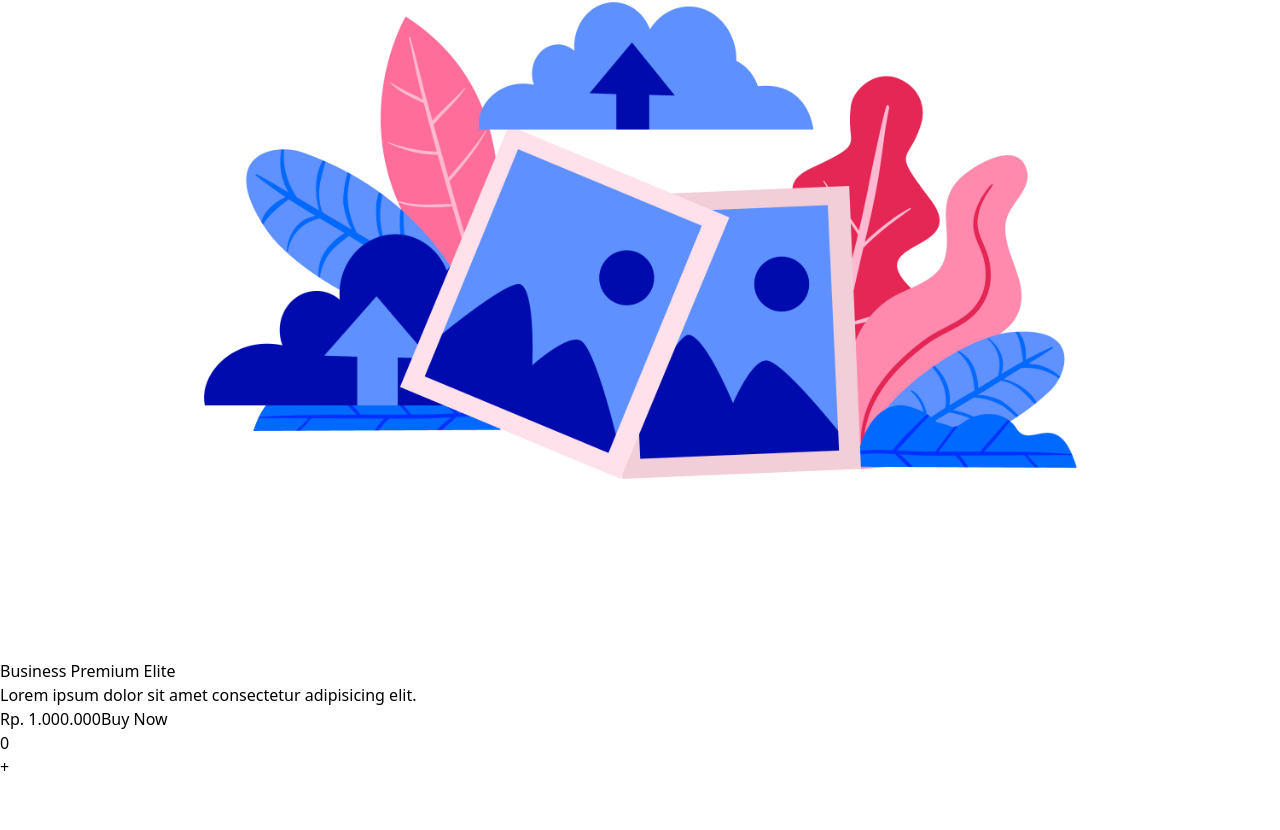
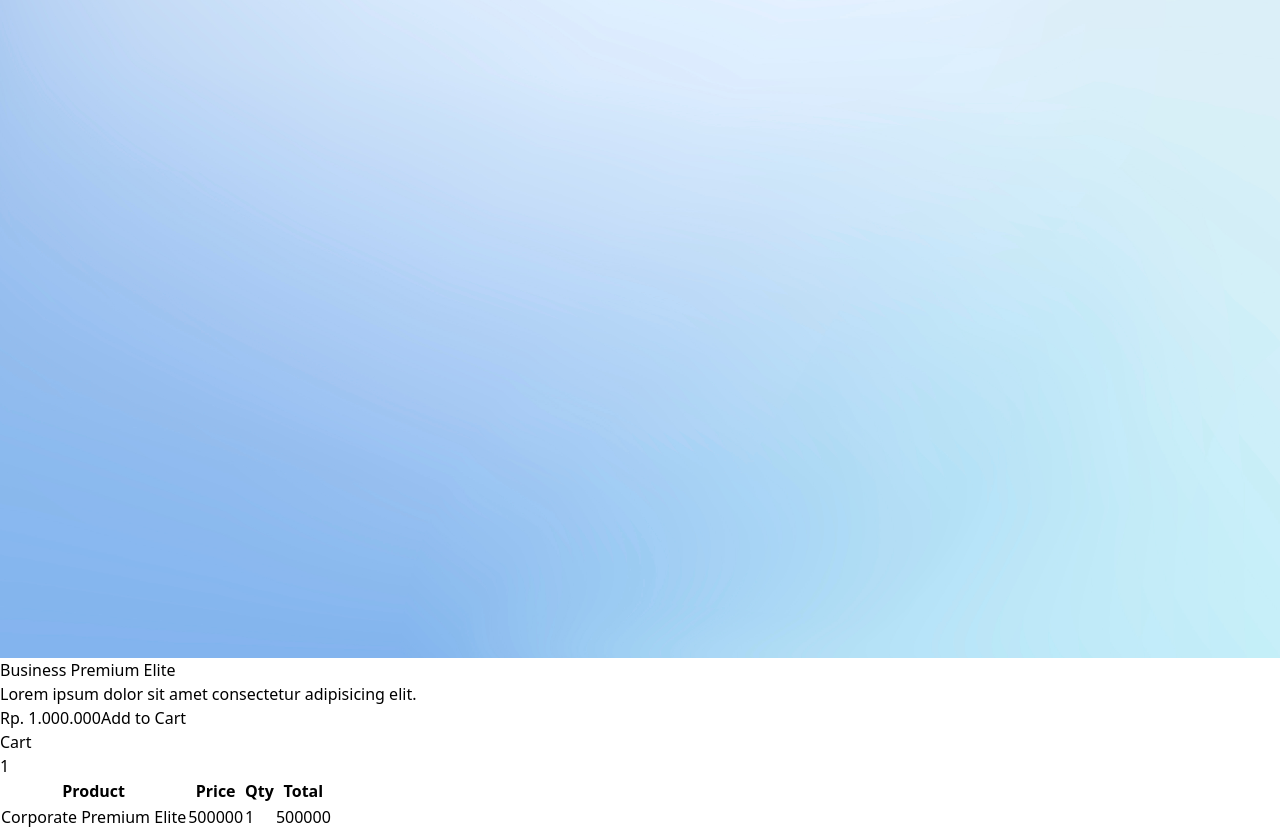
Before and after one commit to Startang141/react-vip, a React (Vite) app: page /products in a window 1280 px wide. Shown: the part 1168-1998 px from the top of the page. Before the commit the page ends 1947 px from the top, so only its background shows below. Built offline with nearby package versions, Linux system fonts and the light colour scheme.

Commit message:
Make Cart Using UseState

```diff
--- a/src/components/Elements/Button/Button.jsx
+++ b/src/components/Elements/Button/Button.jsx
@@ -9,7 +9,7 @@ const Button = (props) => {
     <button
       className={`h-10 px-6 font-semibold rounded-md ${classname} text-white`}
       type={type}
-      onClick={() => onClick()}
+      onClick={onClick}
     >
       {text}
     </button>
--- a/src/components/Fragments/CardProduct.jsx
+++ b/src/components/Fragments/CardProduct.jsx
@@ -33,14 +33,18 @@ const BodyCard = (props) => {
 };
 
 const FooterCard = (props) => {
-  const { price = 1000000 } = props;
+  const { price = 1000000, handleAddToCart, id } = props;
   return (
     <div className="flex items-center justify-between px-5 pb-4">
       <span className="font-semibold text-xl text-neutral-800 tracking-normal">
         Rp.{" "}
         {price.toLocaleString("id-ID", { stlyes: "currency", currency: "IDR" })}
       </span>
-      <Button classname="bg-blue-700" text="Buy Now" />
+      <Button
+        classname="bg-blue-700 cursor-pointer"
+        text="Add to Cart"
+        onClick={() => handleAddToCart(id)}
+      />
     </div>
   );
 };
--- a/src/components/Pages/ProductPage.jsx
+++ b/src/components/Pages/ProductPage.jsx
@@ -1,6 +1,6 @@
+import { useState } from "react";
 import Button from "../Elements/Button/Button";
 import CardProduct from "../Fragments/CardProduct";
-import Counter from "../Fragments/Counter";
 
 const DataProduct = [
   {
@@ -14,6 +14,7 @@ const DataProduct = [
   {
     id: 2,
     title: "Business Premium Elite",
+    image: "/images/product-1.jpg",
     price: 1000000,
     description: "Lorem ipsum dolor sit amet consectetur adipisicing elit.",
   },
@@ -22,10 +23,28 @@ const DataProduct = [
 const email = localStorage.getItem("email");
 
 const Productpage = () => {
+  const [cart, setCart] = useState([
+    {
+      id: 1,
+      qty: 1,
+    },
+  ]);
+
   const handleLogout = () => {
     localStorage.removeItem("email");
     localStorage.removeItem("password");
     window.location.href = "/login";
+  };
+  const handleAddToCart = (id) => {
+    if (cart.find((item) => item.id === id)) {
+      setCart(
+        cart.map((item) =>
+          item.id === id ? { ...item, qty: item.qty + 1 } : item
+        )
+      );
+    } else {
+      setCart([...cart, { id: id, qty: 1 }]);
+    }
   };
   return (
     <>
@@ -38,17 +57,55 @@ const Productpage = () => {
         />
       </div>
       <div className="flex justify-center mt-20">
-        {DataProduct.map((item) => (
-          <CardProduct key={item.id}>
-            <CardProduct.ImageCard images={item.image}></CardProduct.ImageCard>
-            <CardProduct.BodyCard tittle={item.title}>
-              {item.description}
-            </CardProduct.BodyCard>
-            <CardProduct.FooterCard price={item.price}></CardProduct.FooterCard>
-          </CardProduct>
-        ))}
+        <div className="w-4/6 flex">
+          {DataProduct.map((product) => (
+            <CardProduct key={product.id}>
+              <CardProduct.ImageCard
+                images={product.image}
+              ></CardProduct.ImageCard>
+              <CardProduct.BodyCard tittle={product.title}>
+                {product.description}
+              </CardProduct.BodyCard>
+              <CardProduct.FooterCard
+                price={product.price}
+                handleAddToCart={handleAddToCart}
+                id={product.id}
+              ></CardProduct.FooterCard>
+            </CardProduct>
+          ))}
+        </div>
+        <div className="w-2/6">
+          <h2 className="text-3xl font-semibold text-blue-600">Cart</h2>
+          <ul>
+            {cart.map((item) => {
+              return <li>{item.id}</li>;
+            })}
+          </ul>
+          <table className="table-auto border-separate text-left border-spacing-2">
+            <thead>
+              <th>Product</th>
+              <th>Price</th>
+              <th>Qty</th>
+              <th>Total</th>
+            </thead>
+            <tbody>
+              {cart.map((item) => {
+                const product = DataProduct.find(
+                  (product) => product.id === item.id
+                );
+                return (
+                  <tr>
+                    <td>{product.title}</td>
+                    <td>{product.price}</td>
+                    <td>{item.qty}</td>
+                    <td>{product.price * item.qty}</td>
+                  </tr>
+                );
+              })}
+            </tbody>
+          </table>
+        </div>
       </div>
-      <Counter />
     </>
   );
 };
```
